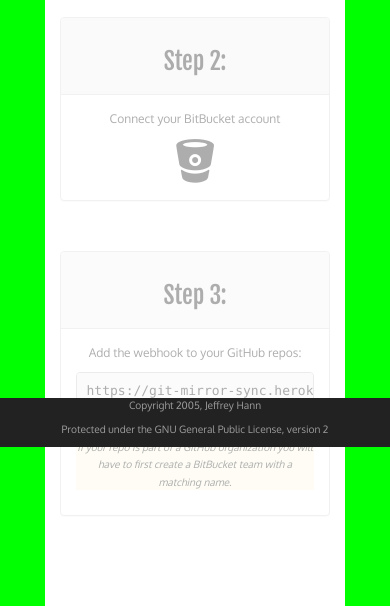
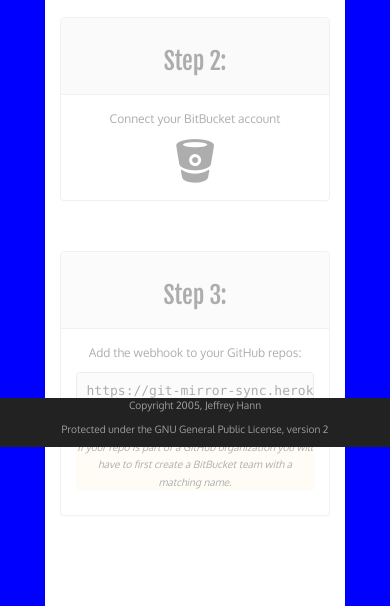
Before and after one commit to tremble-js/test-site, a plain HTML site: page index.html in a window 390 px wide. Shown: the part 397-1003 px from the top of the page. Drawn offline with nearby package versions, Linux system fonts and the light colour scheme; files that its build step writes are made by us from their sources; files whose address does not match are found by name.

Commit message:
new query

```diff
--- a/css/style.css
+++ b/css/style.css
@@ -70,3 +70,9 @@
     background-color: #00FF00;
   }
 }
+
+@media (max-width:641px) {
+  body {
+    background-color: #0000FF;
+  }
+}
```
